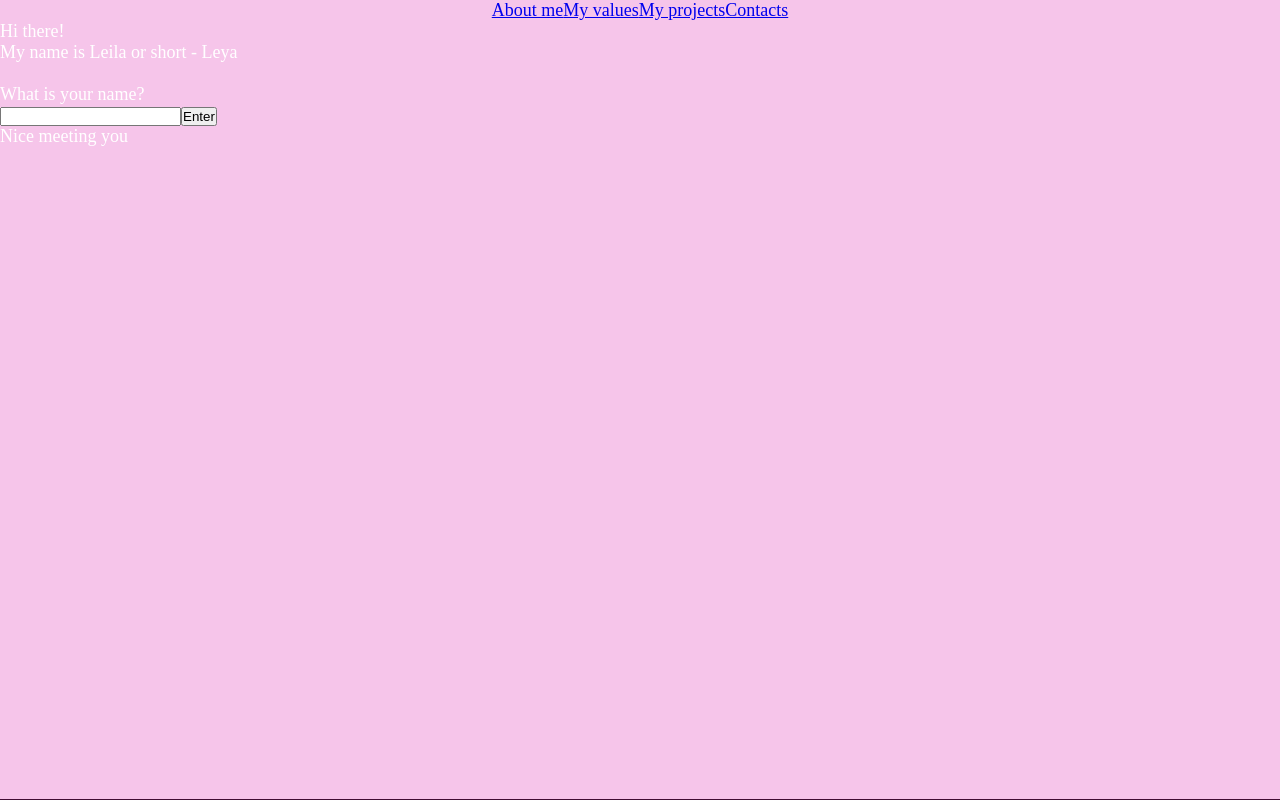
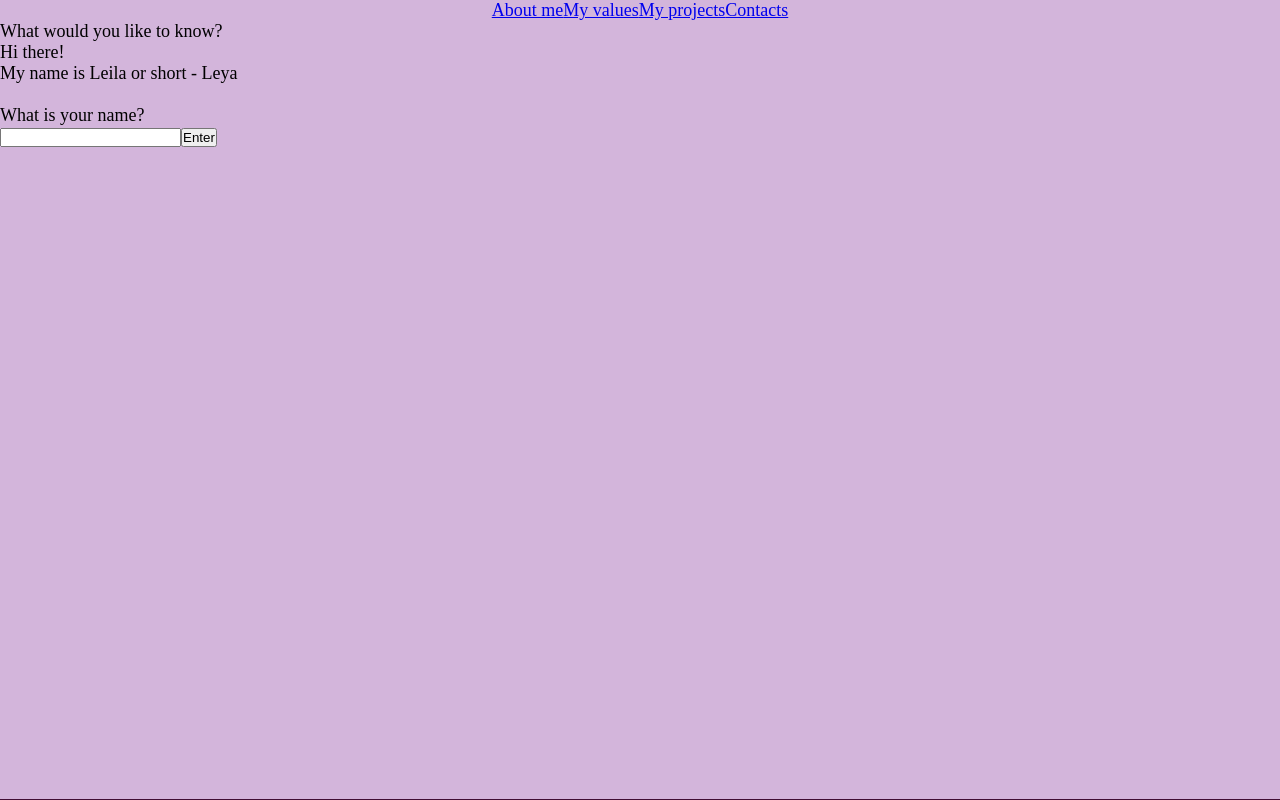
Before and after one commit to Night-Cheza/MyWebsite, a React (Create React App) app: page / in a window 1280 px wide. Built offline with nearby package versions, Linux system fonts and the light colour scheme.

Commit message:
Entering name, it displayed, text-box disappears

```diff
--- a/src/App.css
+++ b/src/App.css
@@ -15,11 +15,11 @@
 }
 
 .appHeader {
-  background-color: #f6c5ea;
+  background-color: #d3b5db;
   border-bottom: solid 1px #400d33;
   min-height: 100vh;
   font-size: calc(10px + 1vmin);
-  color: white;
+  color: black;
 }
 
 .App-link {
--- a/src/components/LoadPage/Greeting.js
+++ b/src/components/LoadPage/Greeting.js
@@ -3,11 +3,15 @@ import NameInput from "./NameInput";
 import "./Greeting.css";
 
 function Greeting () {
-    //to render entered name
     useState();
+    //not to display line with name
+    const [showName, setShowName] = useState(false);
+
     const [enteredName, setEnteredName] = useState("");
     const submitNewNameHandler = (submittedName) => {
         setEnteredName(submittedName);
+        //to display line with entered name
+        setShowName(true);
     };
 
     return (
@@ -17,9 +21,9 @@ function Greeting () {
                     Hi there! <br/>
                     My name is Leila or short - Leya <br/><br/>
                 </p>
-                <NameInput onSubmitNewName={submitNewNameHandler} />
-
-                <p>Nice meeting you {enteredName}</p>
+                {!showName && <NameInput onSubmitNewName={submitNewNameHandler} />}
+                {/* to display line with entered name and hide field for entering name */}
+                {showName && <p>Nice meeting you {enteredName}!</p>}
             </div>
         </div>
     );
--- a/src/components/LoadPage/NameInput.js
+++ b/src/components/LoadPage/NameInput.js
@@ -29,7 +29,7 @@ function NameInput(props) {
 
             <div>
                 <input type="text" value={newName} onChange={nameHandler}/>
-                <button type="submit">Enter</button>
+                <button type="submit" className="btn btn-primary">Enter</button>
             </div>
         </form>
     )
--- a/src/components/LoadPage/NavBar.js
+++ b/src/components/LoadPage/NavBar.js
@@ -18,6 +18,7 @@ function NavBar () {
                     <Nav.Link eventKey="link-4">Contacts</Nav.Link>
                 </Nav.Item>
             </Nav>
+            <p>What would you like to know?</p>
         </div>
     );
 }
```
Lines whose indentation alone changed are shown as unchanged.
